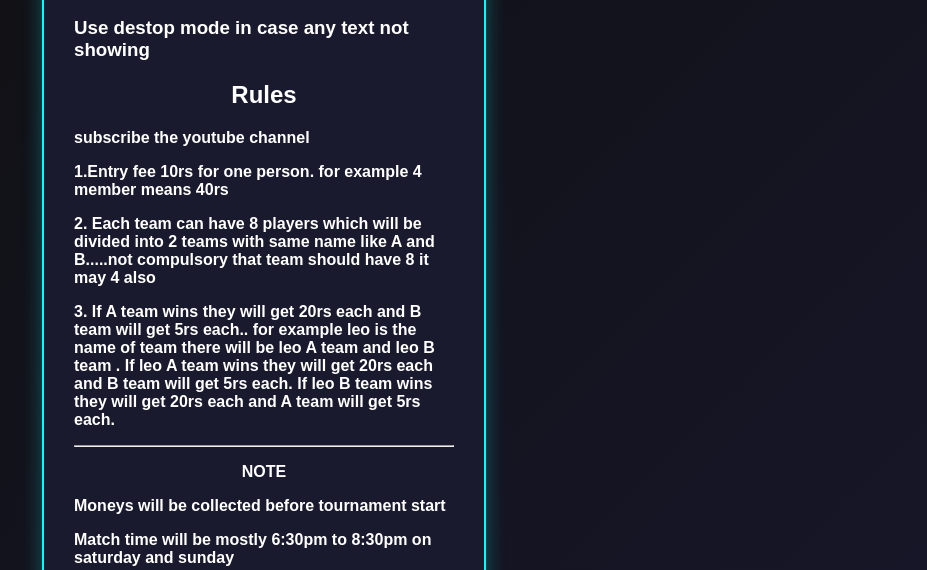
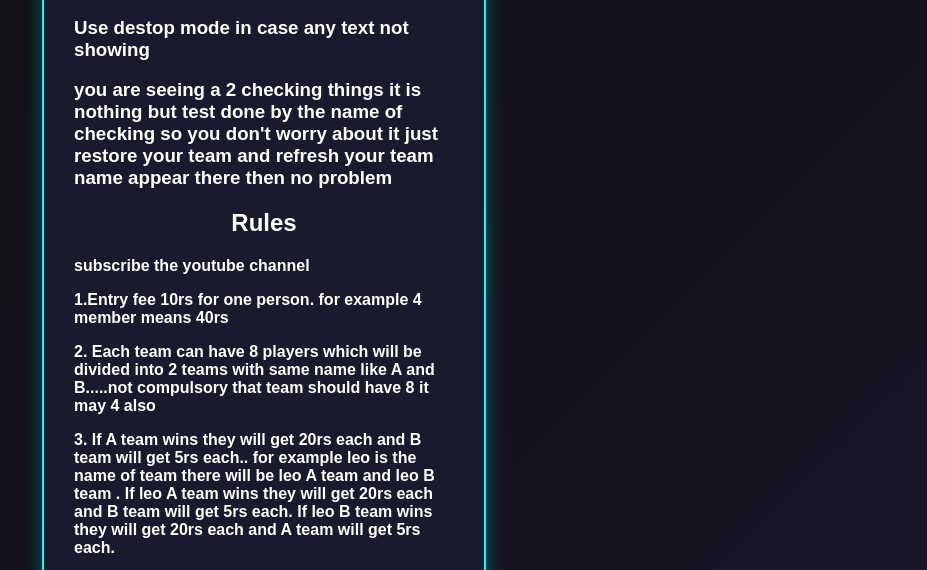
Before and after one commit to tournamentsuppor-arch/tournamentofgames, a plain HTML site: page index.html in a window 1280 px wide. Shown: the part 377-947 px from the top of the page, without its empty margins (171-1098 px from the left). Drawn offline with Linux system fonts and the light colour scheme.

Commit message:
Update index.html

```diff
--- a/index.html
+++ b/index.html
@@ -77,6 +77,7 @@
    🎬 Watch My YouTube Video
 </a>
 <h3>Use destop mode in case any text not showing</h3>
+    <h3>you are seeing a 2 checking things it is nothing but test done by the name of checking so you don't worry about it just restore your team and refresh your team name appear there then no problem </h3>
 <h2>Rules</h2>
      <p><b>subscribe the youtube channel </b></p>
      <p> <b>1.Entry fee 10rs for one person. for example 4 member means 40rs</b></p>
```
